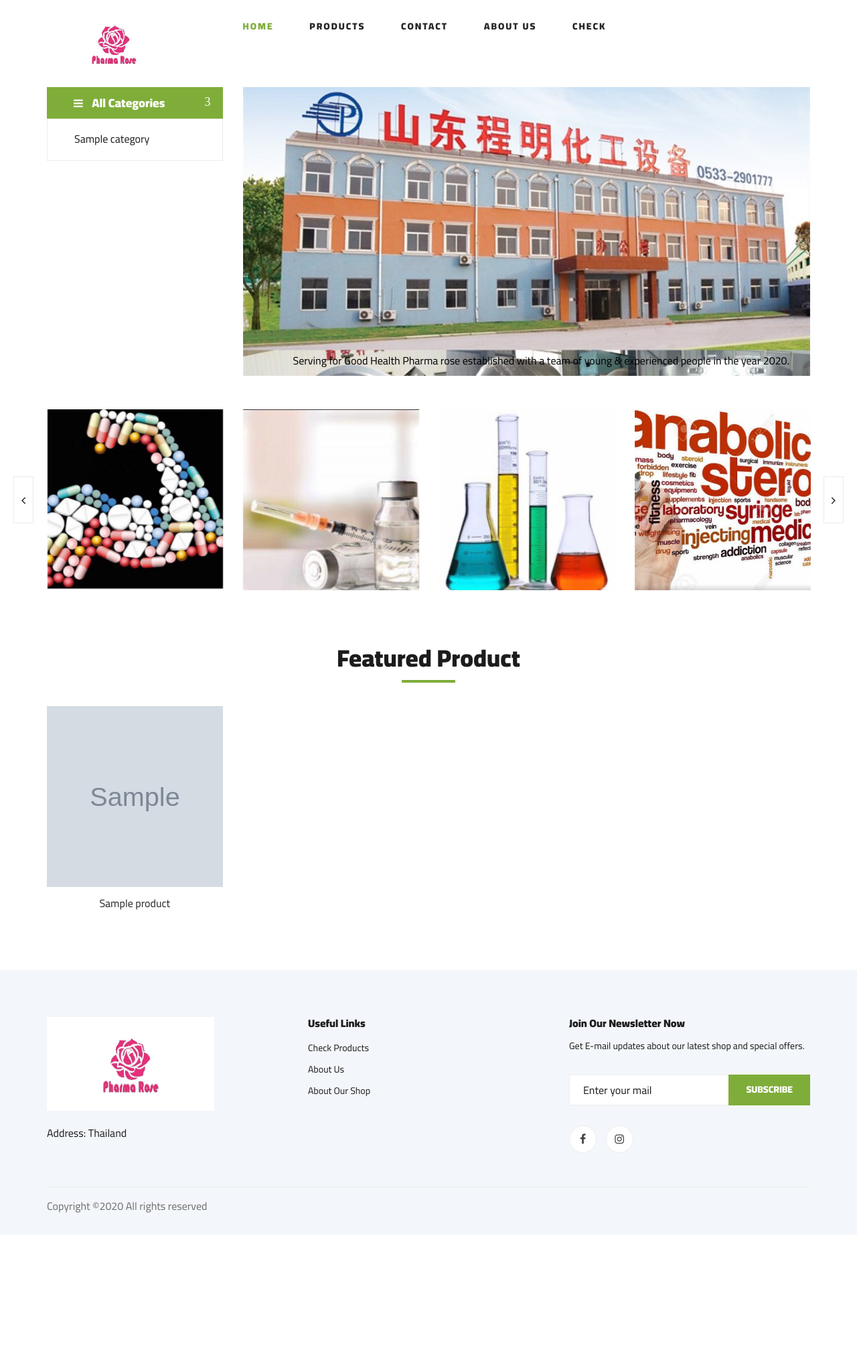
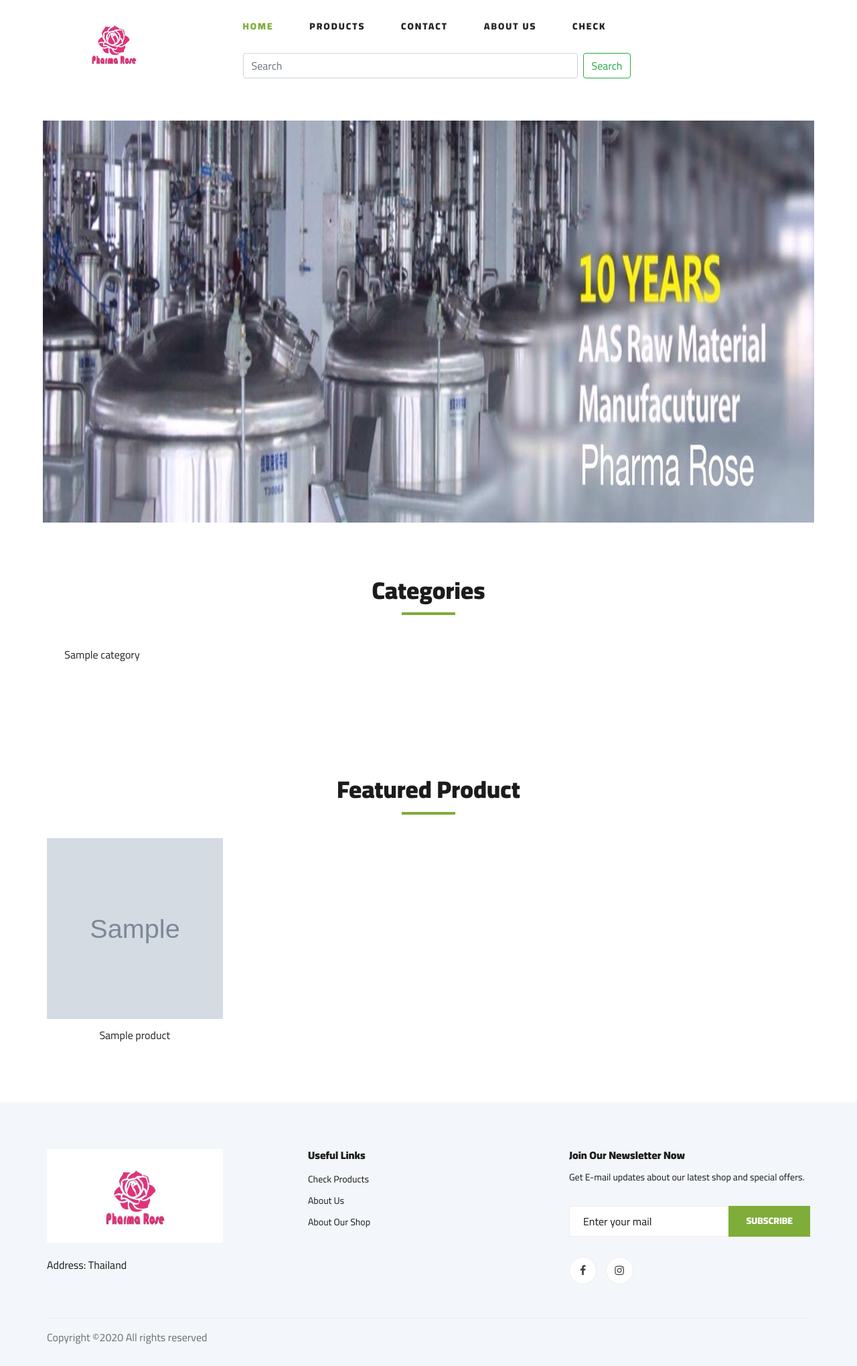
Before and after one commit to tomas2310328/pharma-rose, a Django app: page / in a window 1280 px wide. Shown: the whole page at 67% size. Before the commit the page ends 1810 px from the top, so only its background shows below. Run offline with Django 3.2, Linux system fonts and the light colour scheme; tables that the repository leaves empty hold one stand-in row (values such as "Sample post"); grey boxes marked "Sample" are stand-in pictures; some libraries are stand-ins or nearby versions; some web fonts are replaced.

Commit message:
Development (#3)
* change design and add some changes

* fix read me

* add import export

* update requirements

* add changes

Co-authored-by: thomas434 <thomas@dokkanz.com>

```diff
--- a/products/urls.py
+++ b/products/urls.py
@@ -1,5 +1,5 @@
 from django.urls import path
-from .views import category_product_list, ProductListView, ProductDetailView
+from .views import category_product_list, ProductListView, ProductDetailView, SearchProduct
 # create urls here
 
 
@@ -11,8 +11,7 @@
 
 urlpatterns = [
     path('', ProductListView.as_view(), name='product_list'),
+    path('results/', SearchProduct.as_view(), name='search_results'),
     path('<slug:slug>/', category_product_list, name='category_product_list'),
     path('single-product/<slug:slug>/', ProductDetailView.as_view(), name='product_detail'),
-
-
 ]
--- /dev/null
+++ b/static/base.css
@@ -0,0 +1,23 @@
+*{
+    margin:0;
+    padding:0;
+    box-sizing:border-box;
+  }
+  .swiper-container{
+    width:90%;
+
+  }
+
+  .swiper-slide{
+    background:#d3d3d3;
+    overflow:hidden;
+  }
+  img{
+    width:100%;
+  }
+
+  @media (max-width:576px){
+    .swiper-container{
+
+    }
+  }
--- /dev/null
+++ b/static/base.js
@@ -0,0 +1,9 @@
+var mySwiper = new Swiper('.swiper-container', {
+    speed: 2000,
+    spaceBetween: 0,
+    grabCursor: true,
+    autoplay: {
+        autoplay: true,
+        delay: 2000, disableOnInteraction: false
+    }
+});
--- a/templates/base/css.html
+++ b/templates/base/css.html
@@ -3,7 +3,7 @@
 <link rel="icon" href="./img/core-img/favicon.ico">
 
 <!-- Bootstrap CSS -->
-<!-- <link rel="stylesheet" href="https://stackpath.bootstrapcdn.com/bootstrap/4.1.3/css/bootstrap.min.css" integrity="sha384-MCw98/SFnGE8fJT3GXwEOngsV7Zt27NXFoaoApmYm81iuXoPkFOJwJ8ERdknLPMO" crossorigin="anonymous"> -->
+<!-- <link rel="stylesheet" href="https://stackpath.bootstrapcdn.com/bootstrap/4.3.1/css/bootstrap.min.css" integrity="sha384-ggOyR0iXCbMQv3Xipma34MD+dH/1fQ784/j6cY/iJTQUOhcWr7x9JvoRxT2MZw1T" crossorigin="anonymous"> -->
 
 <!-- Fontawesome CSS -->
 <link rel='stylesheet' href='https://maxcdn.bootstrapcdn.com/font-awesome/4.7.0/css/font-awesome.min.css' />
@@ -17,6 +17,9 @@
 <!-- Google Font -->
 <link href="https://fonts.googleapis.com/css2?family=Cairo:wght@200;300;400;600;900&display=swap" rel="stylesheet">
 
+<link rel="stylesheet" href="https://unpkg.com/swiper/swiper-bundle.min.css">
+
+
 <!-- Css Styles -->
 <link rel="stylesheet" href="{% static 'new_css/bootstrap.min.css' %}" >
 <link rel="stylesheet" href="{% static 'new_css/font-awesome.min.css' %}" >
@@ -26,6 +29,8 @@
 <link rel="stylesheet" href="{% static 'new_css/owl.carousel.min.css' %}" >
 <link rel="stylesheet" href="{% static 'new_css/slicknav.min.css' %}" >
 <link rel="stylesheet" href="{% static 'new_css/style.css' %}" >
+<link rel="stylesheet" href="{% static 'base.css' %}" >
+
 
 <!-- Stylesheet -->
 <!--
--- a/templates/base/footer.html
+++ b/templates/base/footer.html
@@ -58,7 +58,7 @@
             <div class="col-lg-3 col-md-6 col-sm-6">
                 <div class="footer__about">
                     <div class="footer__about__logo">
-                        <a href="./index.html"><img src="{% static 'img/rose.jpg' %}" alt="" width="250" height="140"></a>
+                        <a href="{% url 'home' %}"><img src="{% static 'img/rose.jpg' %}" alt="" width="250" height="140"></a>
                     </div>
                     <ul>
                         <li>Address: Thailand</li>
--- a/templates/base/js.html
+++ b/templates/base/js.html
@@ -26,6 +26,7 @@
 <script src="{% static 'js/waypoints.min.js' %}"></script>
 <script src="{% static 'js/wow.min.js' %}"></script> -->
 
+<script src="https://unpkg.com/swiper/swiper-bundle.min.js"></script>
 
 <!-- Js Plugins -->
 <script src="{% static 'new_js/jquery-3.3.1.min.js' %}"></script>
@@ -36,3 +37,4 @@
 <script src="{% static 'new_js/mixitup.min.js' %}"></script>
 <script src="{% static 'new_js/owl.carousel.min.js' %}"></script>
 <script src="{% static 'new_js/main.js' %}"></script>
+<script src="{% static 'base.js' %}"></script>
--- a/templates/base/navbar2.html
+++ b/templates/base/navbar2.html
@@ -2,7 +2,7 @@
 
 <header class="header">
     <div class="container">
-    <div class="row">
+        <div class="row" style="margin-bottom: 50px;">
             <div class="col-lg-3">
                 <div class="header__logo">
                     <a href="{% url 'home' %}">
@@ -10,7 +10,7 @@
                     </a>
                 </div>
             </div>
-        <div class="col-lg-6">
+            <div class="col-lg-8">
                 <nav class="header__menu">
                     <ul>
                         <li class="active"><a href="{% url 'home' %}">Home</a></li>
@@ -20,5 +20,12 @@
                         <li><a href="{% url 'check:check_serial' %}">Check</a></li>
                     </ul>
                 </nav>
+
+                <form class="form-inline my-2 my-lg-0" action="{% url 'products:search_results' %}" method="GET"
+                    value="{{request.GET.search}}">
+                    <input class="form-control mr-sm-2" style="width: 500px;" name="search"
+                        value="{{request.GET.search}}" type="search" placeholder="Search" aria-label="Search">
+                    <button class="btn btn-outline-success my-2 my-sm-0" type="submit">Search</button>
+                </form>
             </div>
 </header>
--- a/templates/home2.html
+++ b/templates/home2.html
@@ -1,8 +1,10 @@
 {% extends "base.html" %}
 {% load static %}
 {% block content %}
+
+
 <!-- Hero Section Begin -->
-    <section class="hero">
+<!-- <section class="hero">
         <div class="container">
             <div class="row">
                 <div class="col-lg-3">
@@ -22,62 +24,83 @@
                         </ul>
                     </div>
                 </div>
-                <div class="col-lg-9">
-                    <div class="hero__item set-bg" data-setbg="{% static 'images/banner.jpg' %}">
-                        <p style="color: black; margin-top: 400px;">
-                            Serving for Good Health Pharma rose established with a team of young & experienced people in the year 2020.
-                        </p>
             </div>
         </div>
+    </section> -->
+<!-- Hero Section End -->
+
+
+<!-- Search form -->
+
+<!-- <div class="container">
+    <div class="row">
+        <div class="col-lg-9">
+            <form action="{% url 'products:search_results' %}" method="GET" value="{{request.GET.search}}">
+                <input name="search" value="{{request.GET.search}}" class="form-control"
+                    type="text" placeholder="Search.." aria-label="Search">
+                <button type="submit" class="btn btn-primary" >Search</button>
+              </form>
         </div>
     </div>
-    </section>
-    <!-- Hero Section End -->
+</div> -->
+
+
+<div class="swiper-container">
+    <div class="swiper-wrapper">
+        <div class="swiper-slide"> <img width="400" height="600" src="{% static 'images/1.jpg' %}"> </div>
+        <div class="swiper-slide"> <img width="400" height="600" src="{% static 'images/8.jpg' %}"> </div>
+        <div class="swiper-slide"> <img width="400" height="600" src="{% static 'images/12.jpg' %}"> </div>
+        <div class="swiper-slide"> <img width="400" height="600" src="{% static 'images/2.jpg' %}"> </div>
+        <div class="swiper-slide"> <img width="400" height="600" src="{% static 'images/3.jpg' %}"> </div>
+    </div>
+</div>
+
+
 
 <!-- Categories Section Begin -->
-    <section class="categories">
+<!-- <section class="categories">
         <div class="container">
             <div class="row">
                 <div class="categories__slider owl-carousel">
-                    <div class="col-lg-3">
+                    <div class="col-lg-9">
                         <div class="categories__item set-bg" data-setbg="{% static 'images/2.jpg' %}">
                         </div>
                     </div>
 
-                    <div class="col-lg-3">
+                    <div class="col-lg-9">
                         <div class="categories__item set-bg" data-setbg="{% static 'images/3.jpg' %}">
                         </div>
                     </div>
 
-                    <div class="col-lg-3">
+                    <div class="col-lg-9">
                         <div class="categories__item set-bg" data-setbg="{% static 'images/4.jpg' %}">
                         </div>
                     </div>
 
-                    <div class="col-lg-3">
+                    <div class="col-lg-9">
                         <div class="categories__item set-bg" data-setbg="{% static 'images/5.jpg' %}">
                         </div>
                     </div>
 
-                    <div class="col-lg-3">
+                    <div class="col-lg-9">
                         <div class="categories__item set-bg" data-setbg="{% static 'images/6.jpg' %}">
                         </div>
                     </div>
 
-                    <div class="col-lg-3">
+                    <div class="col-lg-9">
                         <div class="categories__item set-bg" data-setbg="{% static 'images/7.jpg' %}">
                         </div>
                     </div>
 
-                    <div class="col-lg-3">
+                    <div class="col-lg-9">
                         <div class="categories__item set-bg" data-setbg="{% static 'images/8.jpg' %}">
                         </div>
                     </div>
-                    <div class="col-lg-3">
+                    <div class="col-lg-9">
                         <div class="categories__item set-bg" data-setbg="{% static 'images/11.jpg' %}">
                         </div>
                     </div>
-                    <div class="col-lg-3">
+                    <div class="col-lg-9">
                         <div class="categories__item set-bg" data-setbg="{% static 'images/12.jpg' %}">
                         </div>
                     </div>
@@ -85,10 +108,34 @@
                 </div>
             </div>
         </div>
-    </section>
+    </section> -->
 <!-- Categories Section End -->
 
 <!-- Featured Section Begin -->
+<section class="featured spad">
+    <div class="container">
+        <div class="row">
+            <div class="col-lg-12">
+                <div class="section-title">
+                    <h2>Categories</h2>
+                </div>
+            </div>
+        </div>
+        <div class="row featured__filter">
+            {% for category in all_categories %}
+            <div class="col-lg-2 col-md-2 col-sm-2">
+                <div class="featured__item">
+                    <div class="featured__item__text">
+                        <h6><a href="{% url 'products:category_product_list' category.slug %}">{{category.name}}</a></h6>
+                    </div>
+                </div>
+            </div>
+            {% endfor %}
+        </div>
+    </div>
+</section>
+
+
 <section class="featured spad">
     <div class="container">
         <div class="row">
```
Also changed, not shown: pharmarose/settings.py (+4 -4 lines), products/templates/products/search.html (added, +55 -0 lines), products/views.py (+9 -0 lines), README.md, static/images/1.jpg (added). Lines whose indentation alone changed are shown as unchanged.
